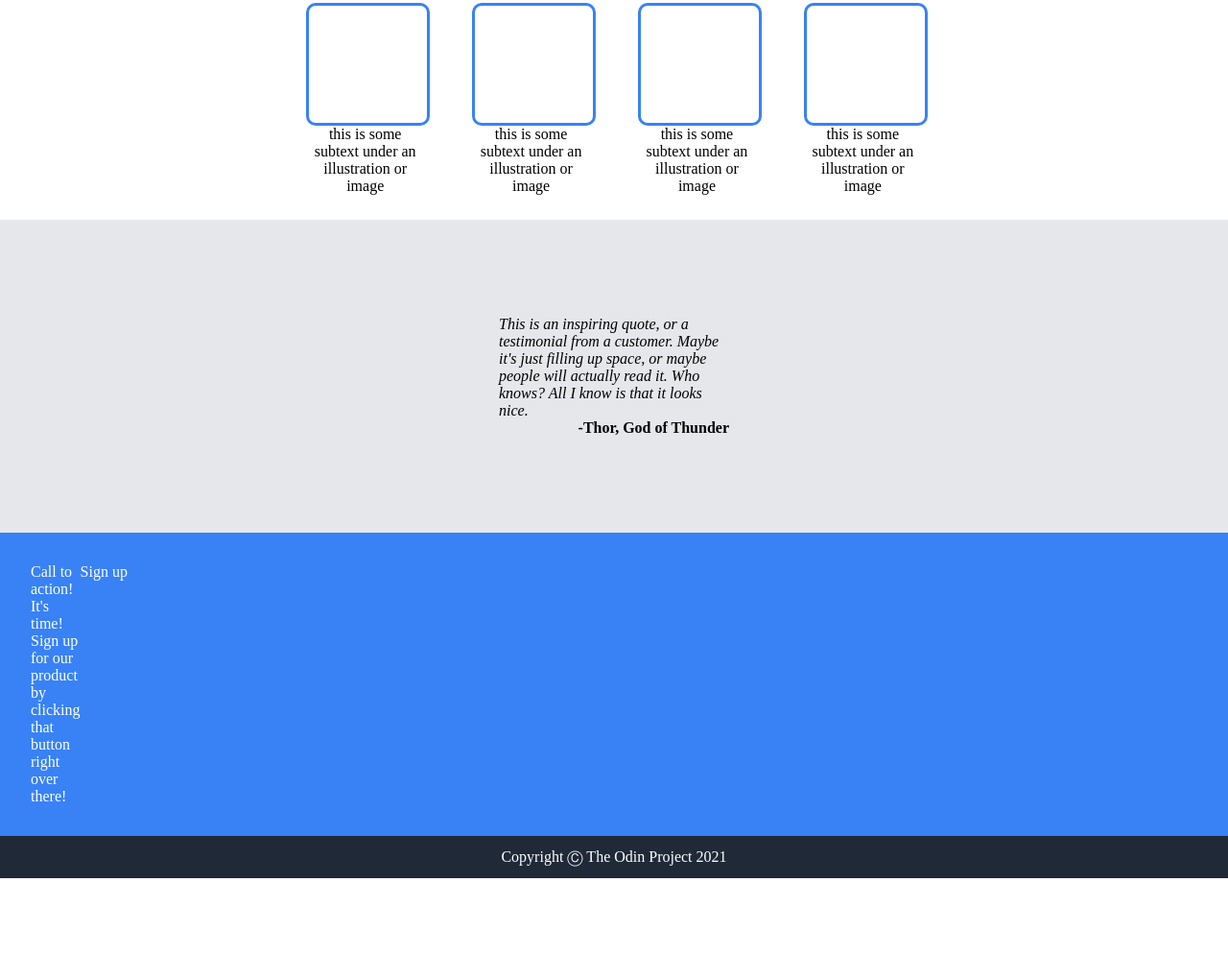
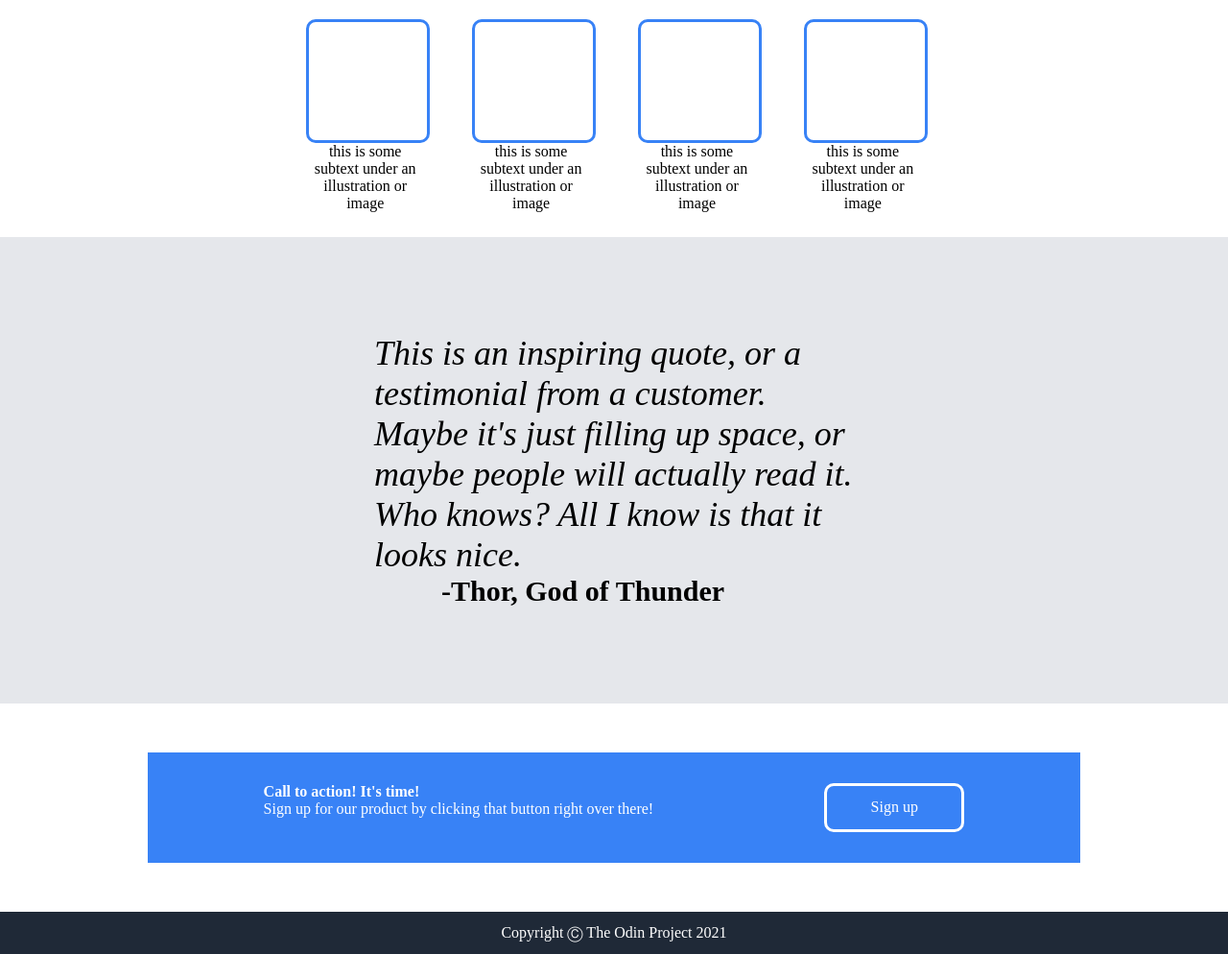
Before and after one commit to wjcblair/landing-page, a plain HTML site: page index.html in a window 1280 px wide. Shown: the part 509-1503 px from the top of the page at 96% size. Before the commit the page ends 1424 px from the top, so only its background shows below. Drawn offline with Linux system fonts and the light colour scheme.

Commit message:
Fix advert section css class bug

```diff
--- a/index.html
+++ b/index.html
@@ -56,15 +56,15 @@
         </div>
       </div>
       <div class="quote">
-        <div id="quote-text">This is an inspiring quote, or a testimonial from a customer. Maybe it's just filling up space, or maybe people will actually read it. Who knows? All I know is that it looks nice.</div>
+        <div id="quote-text"><em>This is an inspiring quote, or a testimonial from a customer. Maybe it's just filling up space, or maybe people will actually read it. Who knows? All I know is that it looks nice.</em></div>
         <div id="quote-by">-Thor, God of Thunder</div>
       </div>
       <div class="advert">
-        <div class="advert-text">
-          Call to action! It's time!
-          Sign up for our product by clicking that button right over there!
+        <div class="adtext">
+          <div id="header-logo">Call to action! It's time!</div>
+          <div>Sign up for our product by clicking that button right over there!</div>
         </div>
-          <div class="advert-button">Sign up</div>
+          <div class="a-button">Sign up</div>
       </div>
       <div class="footer">
         Copyright Ⓒ The Odin Project 2021
--- a/styles.css
+++ b/styles.css
@@ -18,6 +18,8 @@ html, body {
   justify-content: space-between;
   padding-left: 130px;
   padding-right: 68px;
+  padding-top: 1%;
+  align-items: flex-start;
 }
 
 #header-logo {
@@ -131,30 +133,42 @@ html, body {
   display: flex;
   padding: 100px 520px;
   flex-flow: column;
+  font-size: 36px;
+  align-items: center;
 }
 
 #quote-text {
   font-style: italic;
-  font-size: medium;
+  min-width: 500px;
 }
 
 #quote-by {
   font-weight: bold;
   align-self: flex-end;
+  font-size: 30px;
+  min-width: 300px;
 }
 
 .advert {
   display: flex;
-  flex-direction: row;
   flex: 1;
   background-color: #3882F6;
   color: white;
   padding: 2.5%;
+  justify-content: space-around;
+  margin: 4% 12%;
 }
 
-.advert-text {
+.a-text {
   background-color: #3882F6;
   display: flex;
   flex-direction: column;
-  flex-basis: 50px;
 }
+
+.a-button {
+  color: white;
+  border: white;
+  border-style: solid;
+  border-radius: 10px;
+  padding: 1.5% 5%;
+}
```
